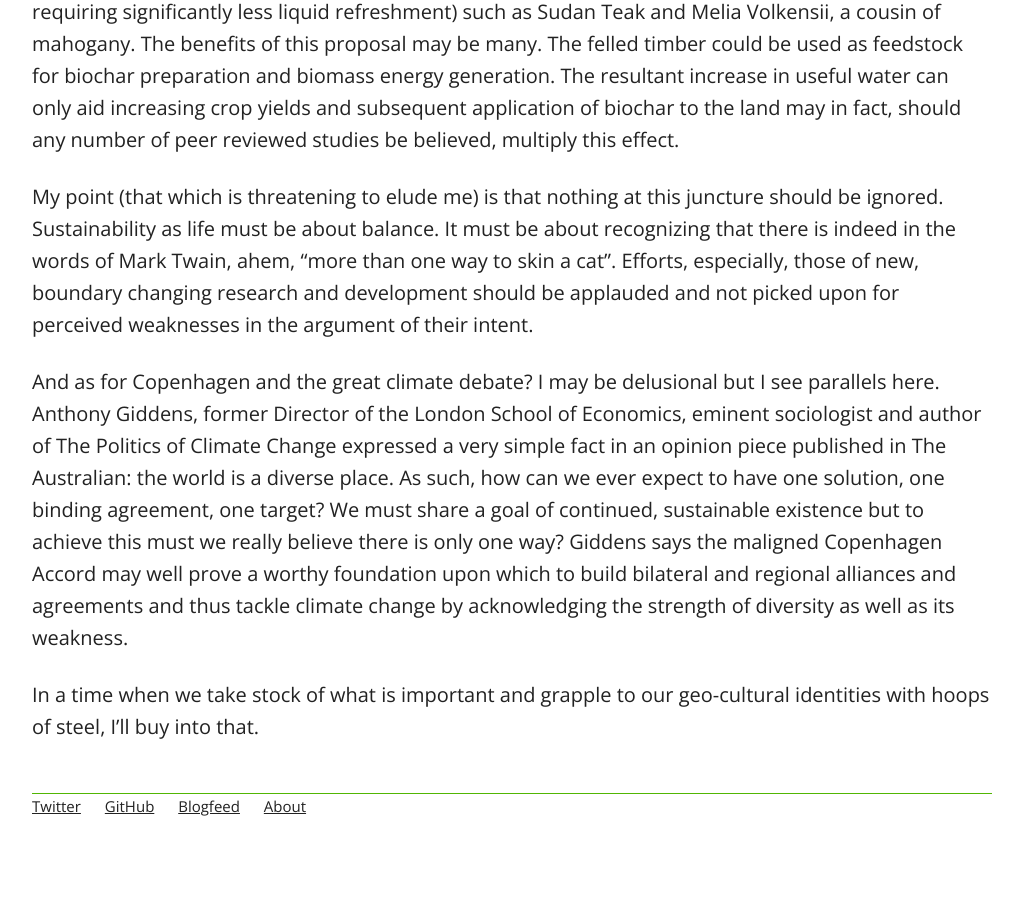
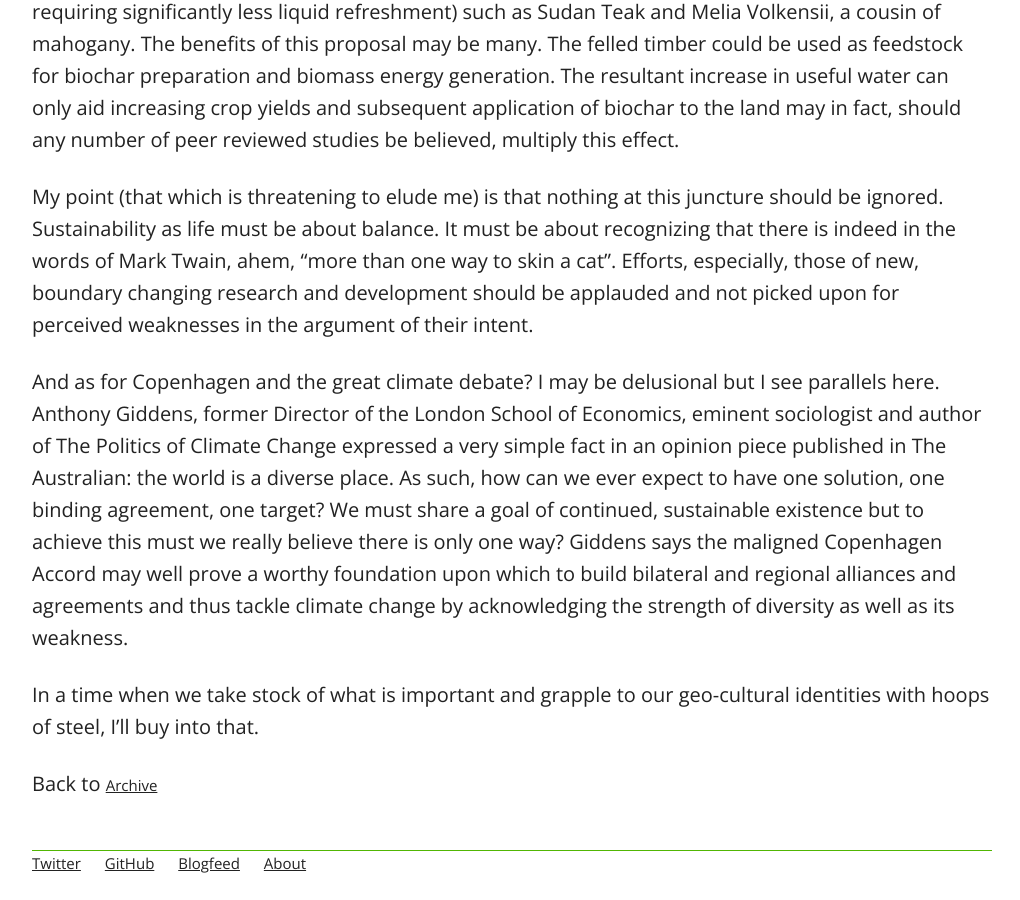
Before and after one commit to danoscarmike/danoscarmike.github.io, a Jekyll site: the page built from _posts/2010-01-13-biomass-cant-eat.md, in a window 1280 px wide and 900 px high, scrolled down 1542 px. Shown: the whole window, without its empty margins (128-1148 px from the left). Built offline with Jekyll 4.4.1, drawn with Linux system fonts in a browser that asks for light colours; before the commit the page ends 2385 px from its top, so only the background shows below that.

Commit message:
add back link to Archive

```diff
--- a/_posts/2010-01-13-biomass-cant-eat.md
+++ b/_posts/2010-01-13-biomass-cant-eat.md
@@ -22,3 +22,5 @@
 And as for Copenhagen and the great climate debate?  I may be delusional but I see parallels here.  Anthony Giddens, former Director of the London School of Economics, eminent sociologist and author of The Politics of Climate Change expressed a very simple fact in an opinion piece published in The Australian: the world is a diverse place.  As such, how can we ever expect to have one solution, one binding agreement, one target?  We must share a goal of continued, sustainable existence but to achieve this must we really believe there is only one way?  Giddens says the maligned Copenhagen Accord may well prove a worthy foundation upon which to build bilateral and regional alliances and agreements and thus tackle climate change by acknowledging the strength of diversity as well as its weakness.
 
 In a time when we take stock of what is important and grapple to our geo-cultural identities with hoops of steel, I'll buy into that.
+
+Back to [Archive]({{site.url}}/blog/archive.html){: .about}
```
